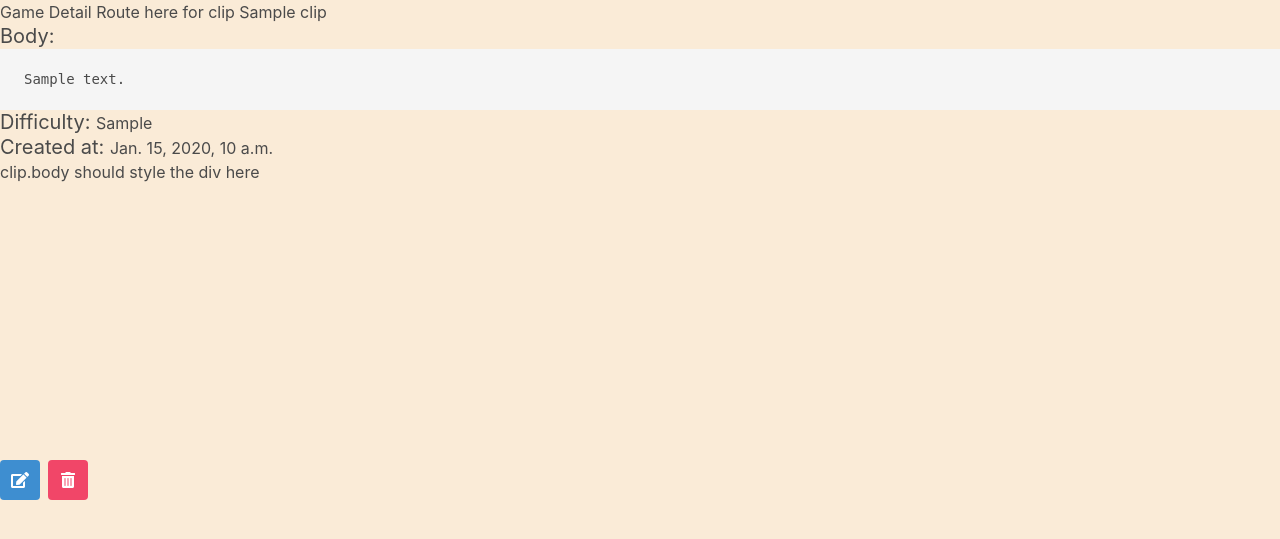
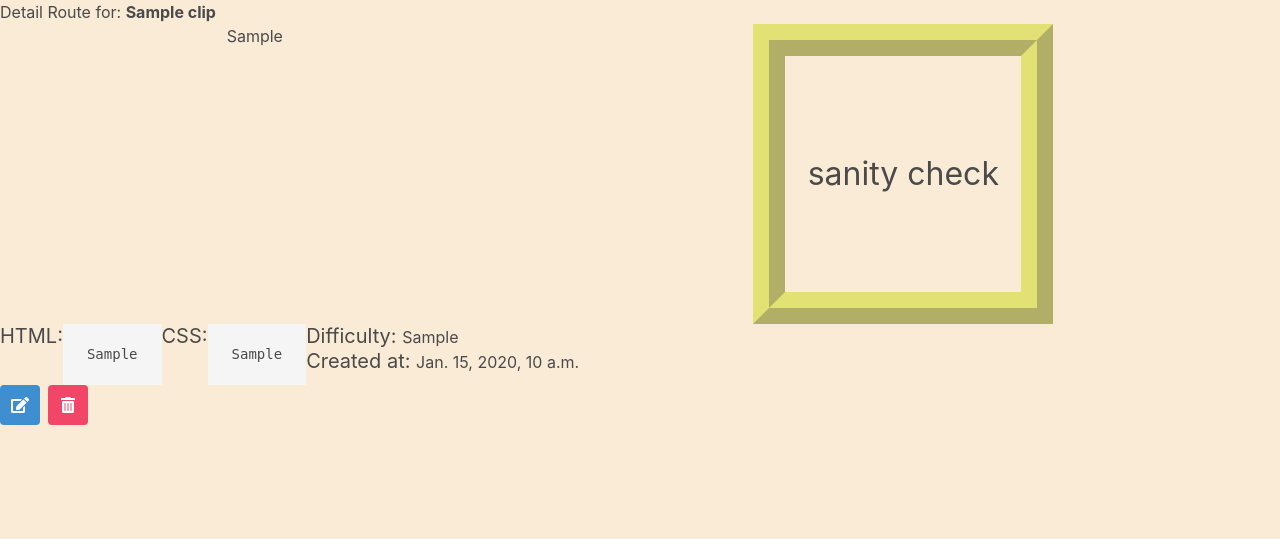
Before and after one commit to coreyloftus/css-clips, a Django app: page /clips/1 in a window 1280 px wide. Shown: the part 56-595 px from the top of the page. Run offline with Django 4.2, Linux system fonts and the light colour scheme; tables that the repository leaves empty hold one stand-in row (values such as "Sample post").

Commit message:
RED SQUARE CSS RENDERS DYNAMICALLYgit add . Proof of concept achieved

```diff
--- a/main_app/models.py
+++ b/main_app/models.py
@@ -5,7 +5,9 @@ from django.db import models
 
 class Clip(models.Model):
     title = models.CharField(max_length=300)
-    body = models.CharField(max_length=10000)
+    html = models.TextField(max_length=10000, default='<div></div>')
+    css = models.TextField(
+        max_length=10000, default='border:4mm ridge rgba(211, 220, 50, .6);')
     difficulty = models.CharField(max_length=5, default=1)
     created_at = models.DateTimeField(auto_now_add=True)
 
--- a/main_app/templates/all_clips.html
+++ b/main_app/templates/all_clips.html
@@ -7,7 +7,7 @@
             <p class="title is-4">{{clip.title}}</p>
         </div>
         <div class="card-content">
-        <p><span class="subtitle is-5">Body: </span><pre>{{clip.body}}</pre></p>
+            <p><span class="subtitle is-5">Title: </span>{{clip.title}}</p>
             <p><span class="subtitle is-5">Difficulty: </span>{{clip.difficulty}}</p>
             <p><span class="subtitle is-5">Created at: </span>{{clip.created_at}}</p>
         </div>
--- a/main_app/templates/clip_detail.html
+++ b/main_app/templates/clip_detail.html
@@ -1,16 +1,23 @@
 {% extends 'base.html' %}{% block title %}{% endblock %} {% block content %}
-<h1>Game Detail Route here for clip {{clip.title}}</h1>
+<h1>Detail Route for: <span class="has-text-weight-bold">{{clip.title}}</span></h1>
+<div class="is-flex is-flex-direction-row is-justify-content-space-evenly is-align-items-center">
+    <div>
+        <div style="width:300px; height:300px; {{clip.css}}">
+            {{clip.html | safe}}<style media="screen">{{clip.css | safe}}</style>
+        </div>
+    </div>
+    <div class="is-flex is-align-items-center is-justify-content-center" style="border:2rem ridge rgba(211,220,50,.6); width:300px; height:300px;">
+        <p class="is-size-3">sanity check</p>
+    </div>
+</div>
 <div>
-    <p><span class="subtitle is-5">Body: </span><pre>{{clip.body}}</pre></p>
-    <p><span class="subtitle is-5">Difficulty: </span>{{clip.difficulty}}</p>
-    <p><span class="subtitle is-5">Created at: </span>{{clip.created_at}}</p>
-</div>
-<div style="width: 300px; height: 300px">
-    {% comment %}
-    <p>container div should be here</p>
-    {% endcomment %}
-    <div class="body" style="{{clip.body}} width:300px; height:300px;">
-        <p>clip.body should style the div here</p>
+    <div class="is-flex">
+        <p><span class="subtitle is-5">HTML: </span><pre>{{clip.html}}</pre></p>
+        <p><span class="subtitle is-5">CSS: </span><pre>{{clip.css}}</pre></p>
+        <div>
+        <p><span class="subtitle is-5">Difficulty: </span>{{clip.difficulty}}</p>
+        <p><span class="subtitle is-5">Created at: </span>{{clip.created_at}}</p>
+        </div>
     </div>
 </div>
 <div class="buttons">
--- /dev/null
+++ b/main_app/templates/clip_live.html
@@ -0,0 +1,5 @@
+{% extends 'clip_detail.html' %}
+<body>
+    {{ clip.html|safe }}
+</body>
+{% endblock %}
--- a/main_app/views.py
+++ b/main_app/views.py
@@ -1,4 +1,4 @@
-from django.shortcuts import redirect
+from django.shortcuts import redirect, render
 from django.http import HttpResponse
 from django.urls import reverse_lazy
 
@@ -41,12 +41,16 @@ class ClipDetail(DetailView):
     model = Clip
     template_name = 'clip_detail.html'
 
+    def detail_view(request, item_id):
+        clip = Clip.objects.get(id=item_id)
+        return render(request, 'clip_live.html', {'clip': clip})
+
 # create route
 
 
 class ClipCreate(CreateView):
     model = Clip
-    fields = ['title', 'body', 'difficulty']
+    fields = ['title', 'html', 'css', 'difficulty']
     template_name = 'clip_create.html'
     success_url = '/clips/'
 
@@ -63,7 +67,7 @@ class ClipDelete(DeleteView):
 
 class ClipUpdate(UpdateView):
     model = Clip
-    fields = ['title', 'body', 'difficulty']
+    fields = ['title', 'html', 'css', 'difficulty']
     template_name = 'clip_update.html'
 
     def get_success_url(self):
```
Also changed, not shown: main_app/migrations/0002_remove_clip_body_clip_css_clip_html.py (added), main_app/migrations/0003_alter_clip_css_alter_clip_html.py (added). Lines whose indentation alone changed are shown as unchanged.
